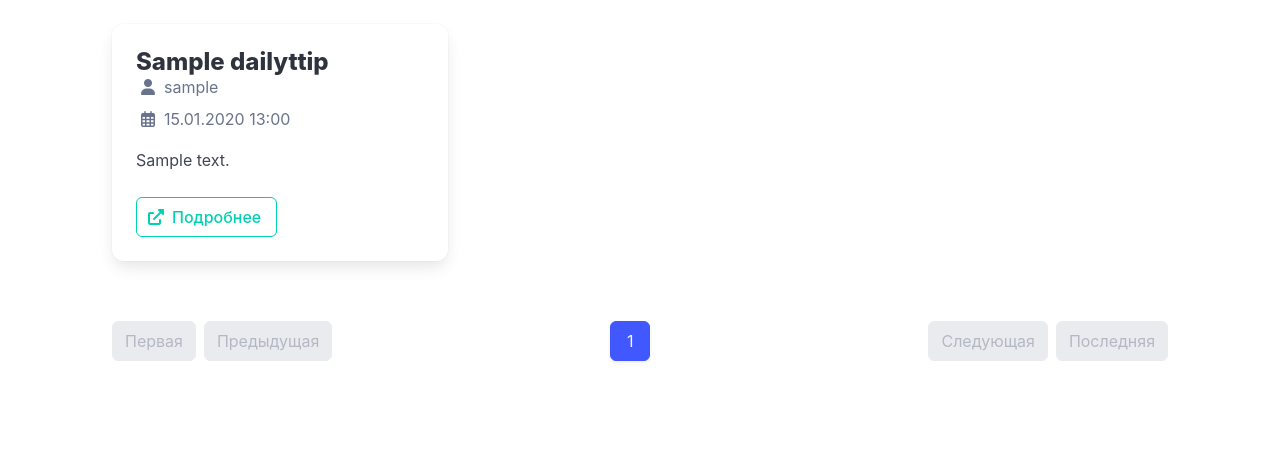
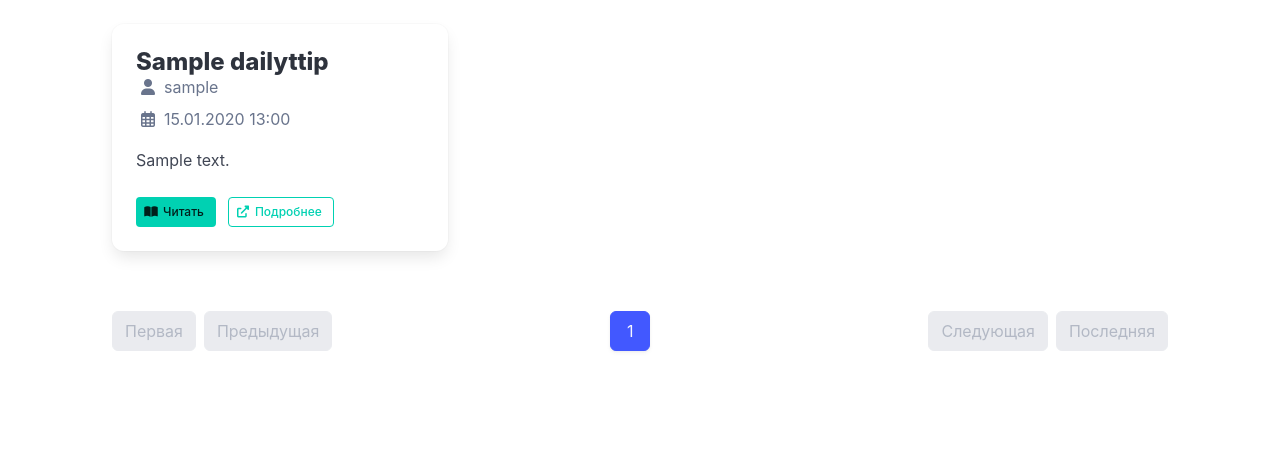
Before and after one commit to 1517mb/cat_time_bot, a Django app: page /tips/ in a window 1280 px wide. Shown: the part 142-609 px from the top of the page. Run offline with Django 5.2, Linux system fonts and the light colour scheme; tables that the repository leaves empty hold one stand-in row (values such as "Sample post"); some libraries are stand-ins or nearby versions.

Commit message:
Add new button for read tip

```diff
--- a/src/templates/tips.html
+++ b/src/templates/tips.html
@@ -7,7 +7,6 @@
 <section class="section">
     <div class="container">
         <h1 class="title">Полезные Советы</h1>
-
         <div class="columns is-multiline">
             {% for tip in tips %}
             <div class="column is-one-third">
@@ -16,14 +15,12 @@
                         <p class="title is-4">{{ tip.title }}</p>
 
                         <div class="subtitle is-6 has-text-grey mb-4">
-
                             <div class="icon-text mb-2">
                                 <span class="icon">
                                     <i class="fas fa-user"></i>
                                 </span>
                                 <span>{{ tip.author.username }}</span>
                             </div>
-
                             <div class="icon-text">
                                 <span class="icon">
                                     <i class="far fa-calendar-alt"></i>
@@ -34,20 +31,26 @@
 
                         <div class="content">
                             <div class="markdown-content">
-                                {{ tip.content|markdownify }}
+                                {{ tip.content|markdownify|truncatechars_html:150 }}
                             </div>
                         </div>
 
-                        {% if tip.external_link %}
-                        <div class="mt-4">
+                        <div class="mt-4 buttons are-small">
+                            <a href="{% url 'tip_detail' tip.pk %}" class="button is-primary">
+                                <span class="icon">
+                                    <i class="fas fa-book-open"></i>
+                                </span>
+                                <span>Читать</span>
+                            </a>
+                            {% if tip.external_link %}
                             <a href="{{ tip.external_link }}" class="button is-primary is-outlined">
                                 <span class="icon">
                                     <i class="fas fa-external-link-alt"></i>
                                 </span>
                                 <span>Подробнее</span>
                             </a>
+                            {% endif %}
                         </div>
-                        {% endif %}
                     </div>
                 </div>
             </div>
```
